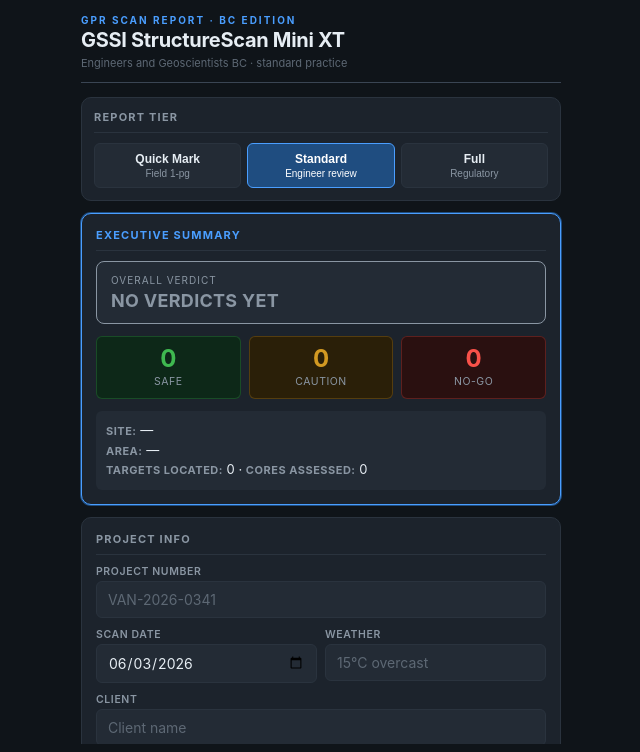
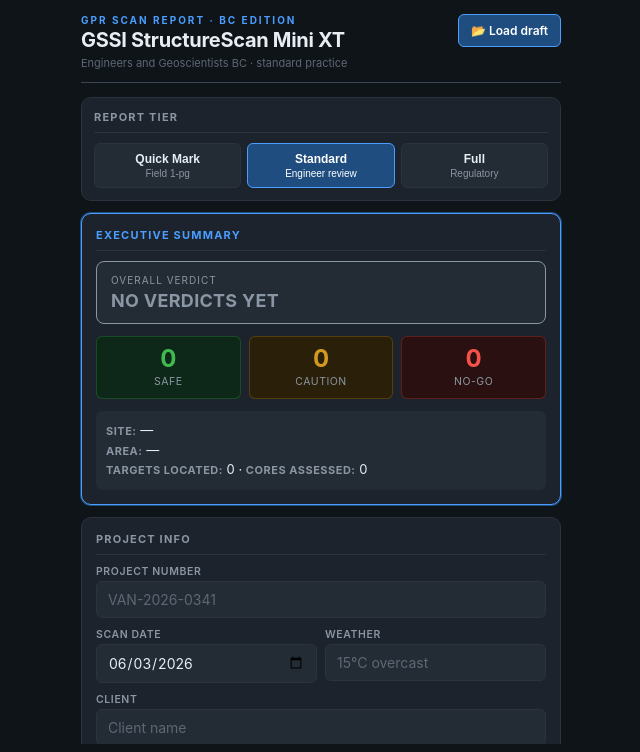
Before and after one commit to meowsticks/ScanReport, a React (Vite) app in the folder gssi-report-app/: page / in a window 1280 px wide. Shown: the top 752 px of the page, without its empty margins (319-959 px from the left). Built offline with nearby package versions, Linux system fonts and the light colour scheme.

Commit message:
Move Load draft to top header for quick access
Load draft is a start-of-session action (resume work on an existing
report), so it belongs near the top, not at the bottom alongside the
export buttons. Bottom action bar is now PDF + Save draft only.

```diff
--- a/gssi-report-app/src/GSSIReportApp.jsx
+++ b/gssi-report-app/src/GSSIReportApp.jsx
@@ -814,7 +814,9 @@ export default function GSSIReportApp() {
       <div className="no-print" style={{
         marginBottom: 14, paddingBottom: 12,
         borderBottom: `1px solid ${c.borderStrong}`,
+        display: 'flex', alignItems: 'flex-start', justifyContent: 'space-between', gap: 10,
       }}>
+        <div style={{ flex: 1, minWidth: 0 }}>
           <div style={{ fontSize: 10, color: c.accent, letterSpacing: 2, fontWeight: 700, marginBottom: 2 }}>
             GPR SCAN REPORT · BC EDITION
           </div>
@@ -824,6 +826,16 @@ export default function GSSIReportApp() {
           <div style={{ fontSize: 11, color: c.textFaint, marginTop: 4 }}>
             Engineers and Geoscientists BC · standard practice
           </div>
+        </div>
+        <label style={{
+          background: c.accentDim, border: `1px solid ${c.accent}`,
+          borderRadius: 6, padding: '8px 12px', textAlign: 'center', fontSize: 12,
+          color: '#fff', cursor: 'pointer', fontWeight: 600, whiteSpace: 'nowrap',
+          flexShrink: 0,
+        }}>
+          📂 Load draft
+          <input type="file" accept=".json,application/json" onChange={importJSON} style={{ display: 'none' }} />
+        </label>
       </div>
 
       {/* === TIER PICKER === */}
@@ -1210,19 +1222,11 @@ export default function GSSIReportApp() {
       {/* === ACTIONS === */}
       <div className="no-print" style={{
         position: 'sticky', bottom: 10,
-        display: 'grid', gridTemplateColumns: '1fr 1fr 1fr', gap: 6,
+        display: 'grid', gridTemplateColumns: '1fr 1fr', gap: 6,
         background: c.bg, padding: '10px 0 0',
       }}>
         <Btn variant="primary" onClick={printPDF}>📄 PDF</Btn>
-        <Btn onClick={exportJSON}>💾 Save</Btn>
-        <label style={{
-          background: c.cardAlt, border: `1px solid ${c.borderStrong}`,
-          borderRadius: 6, padding: '9px 12px', textAlign: 'center', fontSize: 13,
-          color: c.text, cursor: 'pointer', fontWeight: 500,
-        }}>
-          📂 Load
-          <input type="file" accept=".json,application/json" onChange={importJSON} style={{ display: 'none' }} />
-        </label>
+        <Btn onClick={exportJSON}>💾 Save draft</Btn>
       </div>
 
       <div style={{ fontSize: 10, color: c.textFaint, textAlign: 'center', marginTop: 14, lineHeight: 1.6 }}>
```
Lines whose indentation alone changed are shown as unchanged.
